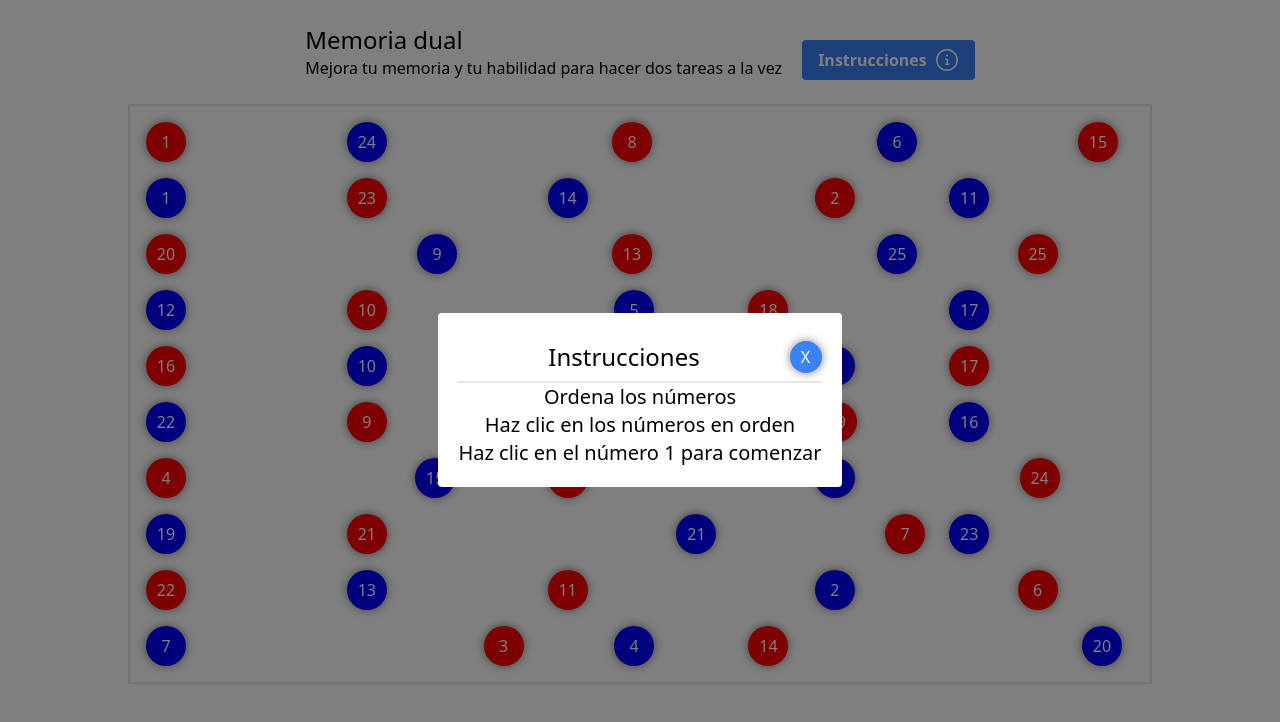
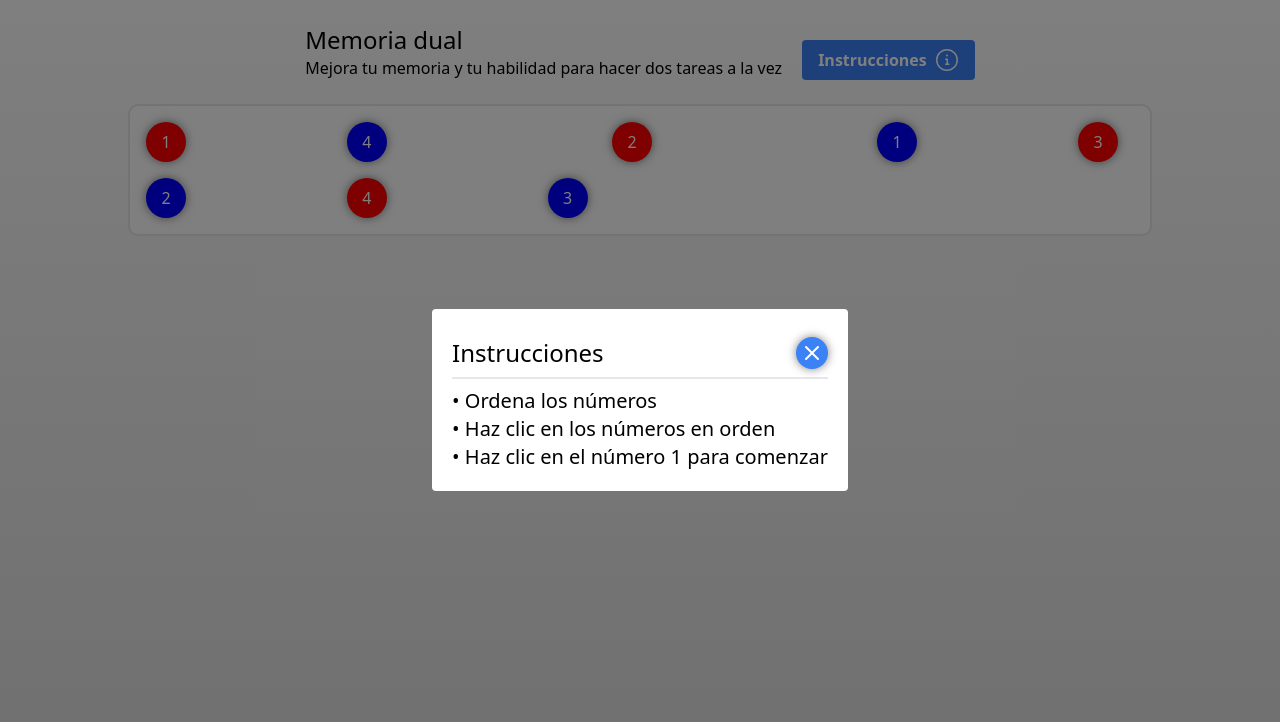
Before and after one commit to santiagoalberto416/tailwind-portfolio, a Next.js app: page /cumanes-game in a window 1280 px wide. Both pictures are taken after a click on the button "Instrucciones". Shown: the top 722 px of the page. Built offline with nearby package versions, Linux system fonts and the light colour scheme.

Commit message:
Improved game experience by adding levels (fake)

```diff
--- a/src/pages/cumanes-game.tsx
+++ b/src/pages/cumanes-game.tsx
@@ -1,4 +1,5 @@
 import { useEffect, useState } from "react";
+import { is } from "immutable";
 
 type GameCard = {
   id: number;
@@ -91,6 +92,8 @@ const CumanesGame = () => {
   const [showError, setShowError] = useState(false);
   const [biggestNumber, setBiggestNumber] = useState(0);
   const [showInstructions, setShowInstructions] = useState(false);
+  const [closingInstructions, setClosingInstructions] = useState(false);
+  const [totalCards, setTotalCards] = useState(4);
 
   const onError = () => {
     setTouchedCards([]);
@@ -107,8 +110,28 @@ const CumanesGame = () => {
     }, 1000);
   };
 
-  const handleClickInstructions = () => {
+  const handleClickInstructions = (event: any) => {
+    event.stopPropagation();
+    if (closingInstructions) return;
+    const isClosing = showInstructions && !closingInstructions;
+    if (isClosing) {
+      setClosingInstructions(true);
+      setTimeout(() => {
+        setShowInstructions(false);
+        setClosingInstructions(false);
+      }, 500);
+      return;
+    }
     setShowInstructions(!showInstructions);
+  };
+
+  const nextLevel = () => {
+    const newTotalCards = totalCards + 2;
+    setCards(generateGameCards(newTotalCards));
+    setTotalCards(newTotalCards);
+    setTouchedCards([]);
+    setShowError(false);
+    setShowCorrect(false);
   };
 
   // this is the handler for the click event in the cards
@@ -146,7 +169,7 @@ const CumanesGame = () => {
   }, [touchedCards]);
 
   useEffect(() => {
-    setCards(generateGameCards(25));
+    setCards(generateGameCards(totalCards));
   }, []);
 
   return (
@@ -174,21 +197,52 @@ const CumanesGame = () => {
         </button>
       </div>
       {showInstructions && (
-        <div className="instruction-modal flex justify-center items-center">
-          <div className="flex flex-col items-center bg-white rounded p-5">
+        <div
+          className={`flex instruction-modal`} // add the class to animate the modal
+          onClick={handleClickInstructions}
+        >
+          <div
+            onClick={(event) => event.stopPropagation()}
+            className={`flex flex-col bg-white rounded p-5 text-left  ${
+              closingInstructions && "fade-out"
+            } `}
+          >
             <div className="flex w-full items-center border-b-2 py-2">
               <div className="text-2xl flex-1 ">Instrucciones</div>
               <div
                 onClick={handleClickInstructions}
                 className="close bg-blue-500 w-8 h-8 text-white text-center flex items-center justify-center rounded-full"
               >
-                X
+                <svg
+                  xmlns="http://www.w3.org/2000/svg"
+                  viewBox="0 0 24 24"
+                  width="24"
+                  height="24"
+                  fill="white"
+                >
+                  <path d="M13.414 12l5.293-5.293a1 1 0 0 0-1.414-1.414L12 10.586 6.707 5.293a1 1 0 0 0-1.414 1.414L10.586 12l-5.293 5.293a1 1 0 1 0 1.414 1.414L12 13.414l5.293 5.293a1 1 0 0 0 1.414-1.414L13.414 12z"></path>
+                </svg>
               </div>
             </div>
-            <div className="text-xl">Ordena los números</div>
-            <div className="text-xl">Haz clic en los números en orden</div>
-            <div className="text-xl">Haz clic en el número 1 para comenzar</div>
+            {/* instructions with caret*/}
+            <div className="pt-2">
+              <div className="text-xl text-left">
+                &#x2022; Ordena los números
+              </div>
+              <div className="text-xl text-left">
+                &#x2022; Haz clic en los números en orden
+              </div>
+              <div className="text-xl text-left">
+                &#x2022; Haz clic en el número 1 para comenzar
+              </div>
+            </div>
           </div>
+        </div>
+      )}
+
+      {showError && (
+        <div className="error-message text-white p-2 rounded">
+          Intentalo de nuevo desde el comienzo
         </div>
       )}
 
@@ -197,13 +251,32 @@ const CumanesGame = () => {
           showCorrect ? "glow" : ""
         } p-4 border-2`}
       >
+        {touchedCards.length === totalCards && (
+          <>
+            <div className="absolute top-0 left-0 w-full h-full bg-gray-900 opacity-50" />
+            <div className="success-message flex flex-col items-center justify-center">
+              <h1 className="text-white">¡Felicidades!</h1>
+              <p className="text-white">Has completado el juego con éxito</p>
+              <button
+                onClick={nextLevel}
+                className="bg-blue-500 hover:bg-blue-700 text-white font-bold py-2 mb-2 px-4 rounded flex w-fit h-fit"
+              >
+                Jugar de nuevo (2 circulos mas)
+              </button>
+            </div>
+          </>
+        )}
+
         {cards.map((card) => (
           <div
             key={card.id}
             className={`game-card-container lg:${card.padding} position-${card.position}`}
           >
+            {/* if card is touched set a touched classname*/}
             <div
-              className={`game-card ${card.color} `}
+              className={`game-card ${card.color} ${
+                touchedCards.includes(card) ? "game-card-counted" : ""
+              }`}
               onClick={() => {
                 handleCardClick(card);
               }}
@@ -212,20 +285,6 @@ const CumanesGame = () => {
             </div>
           </div>
         ))}
-        {/* display temporally the touched cards */}
-      </div>
-      <div className="touched-cards flex flex-col justify-center w-full text-center">
-        {showCorrect && <div className="correct">Correcto!</div>}
-        <div className="flex justify-center w-full">
-          {touchedCards.map((card) => (
-            <div
-              key={card.id}
-              className={`game-card ${card.color} game-card-counted`}
-            >
-              {card.number}
-            </div>
-          ))}
-        </div>
       </div>
     </div>
   );
--- a/src/styles/pages/dual-control-enhancer.scss
+++ b/src/styles/pages/dual-control-enhancer.scss
@@ -1,6 +1,10 @@
 .dual-control-enhancer {
+  height: 100vh;
+  background: linear-gradient(to bottom, #FFFFFF, #E0E0E0);
   text-align: center;
   .game-grid {
+    border-radius: 10px;
+    background: white;
     margin: 0 auto;
     max-width: 1024px;
     width: 100%;
@@ -14,7 +18,7 @@
   .game-grid.glow {
     border: 2px solid green;
     box-shadow: 0 0 10px rgba(0, 255, 0, 0.5);
-        animation: glow 1.0s;
+    animation: glow 1s;
   }
 
   // set effect of shaking plus red border for the whole game-grid when the game reset
@@ -39,19 +43,40 @@
   }
 
   @keyframes shake {
-    0% { transform: translate(1px, 1px) rotate(0deg); }
-    10% { transform: translate(-1px, -2px) rotate(-1deg); }
-    20% { transform: translate(-3px, 0px) rotate(1deg); }
-    30% { transform: translate(3px, 2px) rotate(0deg); }
-    40% { transform: translate(1px, -1px) rotate(1deg); }
-    50% { transform: translate(-1px, 2px) rotate(-1deg); }
-    60% { transform: translate(-3px, 1px) rotate(0deg); }
-    70% { transform: translate(3px, 1px) rotate(-1deg); }
-    80% { transform: translate(-1px, -1px) rotate(1deg); }
-    90% { transform: translate(1px, 2px) rotate(0deg); }
-    100% { transform: translate(1px, -2px) rotate(-1deg); }
+    0% {
+      transform: translate(1px, 1px) rotate(0deg);
     }
-
+    10% {
+      transform: translate(-1px, -2px) rotate(-1deg);
+    }
+    20% {
+      transform: translate(-3px, 0px) rotate(1deg);
+    }
+    30% {
+      transform: translate(3px, 2px) rotate(0deg);
+    }
+    40% {
+      transform: translate(1px, -1px) rotate(1deg);
+    }
+    50% {
+      transform: translate(-1px, 2px) rotate(-1deg);
+    }
+    60% {
+      transform: translate(-3px, 1px) rotate(0deg);
+    }
+    70% {
+      transform: translate(3px, 1px) rotate(-1deg);
+    }
+    80% {
+      transform: translate(-1px, -1px) rotate(1deg);
+    }
+    90% {
+      transform: translate(1px, 2px) rotate(0deg);
+    }
+    100% {
+      transform: translate(1px, -2px) rotate(-1deg);
+    }
+  }
 
   .game-card.red {
     background-color: #ff0000;
@@ -94,7 +119,58 @@
     right: 0;
     bottom: 0;
     z-index: 100;
+
+    // show and animation at appear
+    animation: fadeIn 0.5s;
+
+    @keyframes fadeIn {
+      0%,
+      100% {
+        transform: scale(1);
       }
+      50% {
+        transform: scale(1.1);
+      }
+    }
+  }
+
+  .fade-out {
+    animation: fadeOut 0.5s;
+  }
+
+  @keyframes fadeOut {
+    0%,
+    100% {
+      transform: scale(1);
+    }
+    50% {
+      transform: scale(0.9);
+    }
+  }
+}
+
+@mixin snackbar {
+  position: fixed;
+  top: 150px;
+  left: 50%;
+  transform: translate(-50%, -50%);
+  z-index: 2;
+  color: white;
+  background-color: rgba(0, 0, 0, 0.7);
+  padding: 20px;
+  border-radius: 10px;
+
+
+}
+
+.error-message {
+  @include snackbar();
+}
+
+.success-message {
+  @include snackbar();
+  // a light green color for success message
+    background-color: rgba(144, 238, 144, );
 }
 
 .game-card {
@@ -112,6 +188,5 @@
 
 // style for card that has been counted
 .game-card-counted {
-  margin: 4px 4px 0 0 ;
   opacity: 0.05;
 }
```
Lines whose indentation alone changed are shown as unchanged.
